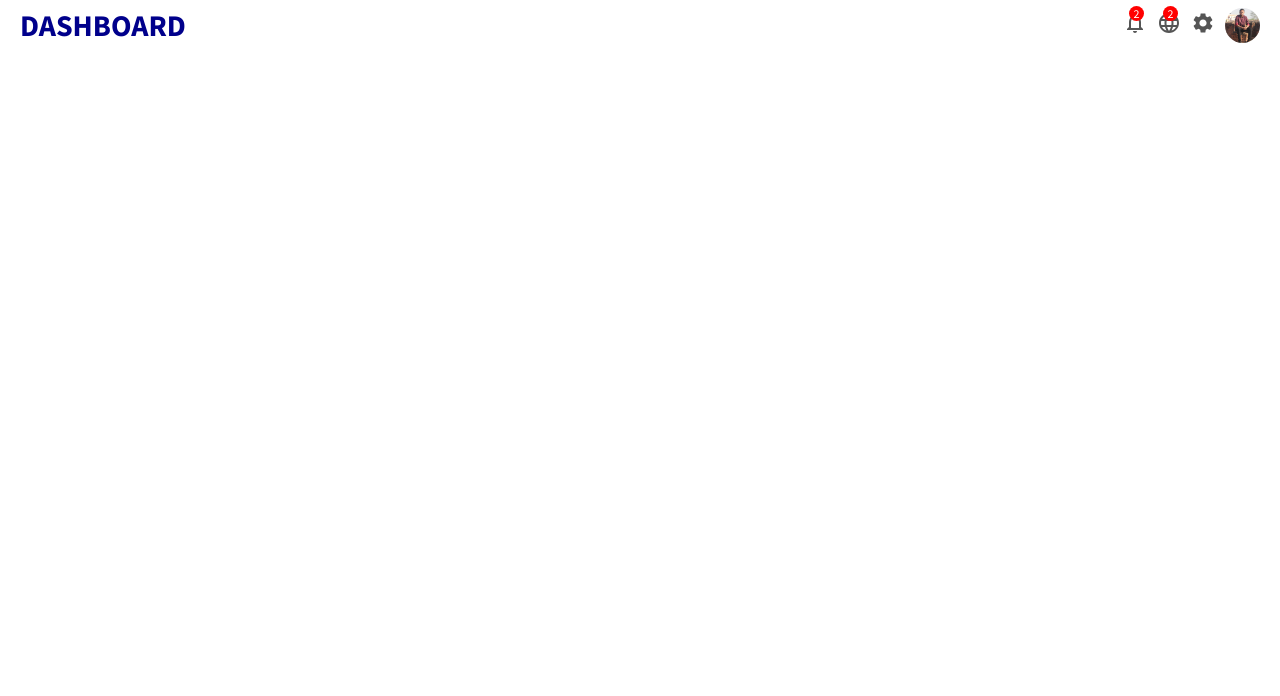
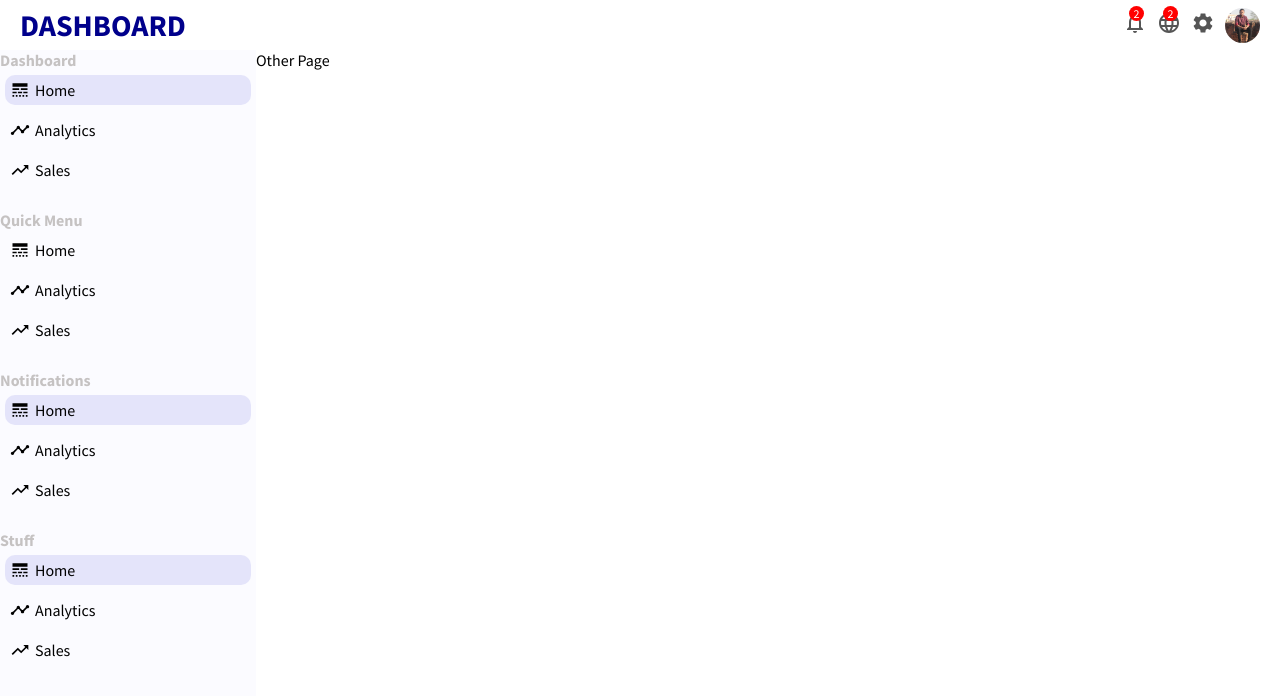
Before and after one commit to kawsar007/React-Admin-Dashboard, a React (Create React App) app: page / in a window 1280 px wide. Shown: the top 696 px of the page. Built offline with nearby package versions, Linux system fonts and the light colour scheme.

Commit message:
create side menu

```diff
--- /dev/null
+++ b/src/App.css
@@ -0,0 +1,7 @@
+.container {
+    display: flex;
+}
+
+.other {
+    flex: 4;
+}
--- a/src/App.js
+++ b/src/App.js
@@ -1,9 +1,17 @@
+import Sidebar from './Components/sidebar/Sidebar';
 import Topbar from './Components/topbar/Topbar';
+import './App.css';
 
 function App() {
   return (
     <div className="App">
       <Topbar/>
+      <div className="container">
+         <Sidebar/>
+         <div className="other">
+           Other Page
+          </div>
+      </div>
     </div>
   );
 }
--- /dev/null
+++ b/src/Components/sidebar/Sidebar.css
@@ -0,0 +1,40 @@
+.sidebar {
+    flex: 1;
+    height: calc(100vh - 50px);
+    background-color: rgb(251, 251, 255);
+    position: sticky;
+    top: 50px;
+}
+
+.sidebarMenu {
+    margin-bottom: 10px;
+}
+
+.sidebarTitle {
+    font-size: 16px;
+    color: rgb(197, 194, 194);
+}
+
+.sidebarList {
+    list-style: none;
+    padding: 5px;
+}
+
+.sidebarListItem {
+    padding: 5px;
+    margin-bottom: 10px;
+    cursor: pointer;
+    display: flex;
+    align-items: center;
+    border-radius: 10px;
+}
+
+.sidebarListItem.active,
+.sidebarListItem:hover {
+    background-color: rgb(228, 228, 250);
+}
+
+.sidebarIcon {
+    margin-right: 5px;
+    font-size: 20px !important;
+}
--- /dev/null
+++ b/src/Components/sidebar/Sidebar.jsx
@@ -0,0 +1,82 @@
+import React from 'react';
+import './Sidebar.css';
+import { LineStyle, Timeline, TrendingUp } from '@material-ui/icons';
+
+const Sidebar = () => {
+    return (
+        <div className="sidebar">
+            <div className="sidebarWrapper">
+                <div className="sidebarMenu">
+                    <h3 className="sidebarTitle">Dashboard</h3>
+                    <ul className="sidebarList">
+                        <li className="sidebarListItem active">
+                            <LineStyle className="sidebarIcon"/>
+                            Home
+                        </li>
+                        <li className="sidebarListItem">
+                            <Timeline className="sidebarIcon"/>
+                            Analytics
+                        </li>
+                        <li className="sidebarListItem">
+                            <TrendingUp className="sidebarIcon"/>
+                            Sales
+                        </li>
+                    </ul>
+                </div>
+                <div className="sidebarMenu">
+                    <h3 className="sidebarTitle">Quick Menu</h3>
+                    <ul className="sidebarList">
+                        <li className="sidebarListItem">
+                            <LineStyle className="sidebarIcon"/>
+                            Home
+                        </li>
+                        <li className="sidebarListItem">
+                            <Timeline className="sidebarIcon"/>
+                            Analytics
+                        </li>
+                        <li className="sidebarListItem">
+                            <TrendingUp className="sidebarIcon"/>
+                            Sales
+                        </li>
+                    </ul>
+                </div>
+                <div className="sidebarMenu">
+                    <h3 className="sidebarTitle">Notifications</h3>
+                    <ul className="sidebarList">
+                        <li className="sidebarListItem active">
+                            <LineStyle className="sidebarIcon"/>
+                            Home
+                        </li>
+                        <li className="sidebarListItem">
+                            <Timeline className="sidebarIcon"/>
+                            Analytics
+                        </li>
+                        <li className="sidebarListItem">
+                            <TrendingUp className="sidebarIcon"/>
+                            Sales
+                        </li>
+                    </ul>
+                </div>
+                <div className="sidebarMenu">
+                    <h3 className="sidebarTitle">Stuff</h3>
+                    <ul className="sidebarList">
+                        <li className="sidebarListItem active">
+                            <LineStyle className="sidebarIcon"/>
+                            Home
+                        </li>
+                        <li className="sidebarListItem">
+                            <Timeline className="sidebarIcon"/>
+                            Analytics
+                        </li>
+                        <li className="sidebarListItem">
+                            <TrendingUp className="sidebarIcon"/>
+                            Sales
+                        </li>
+                    </ul>
+                </div>
+            </div>
+        </div>
+    )
+}
+
+export default Sidebar;
```
